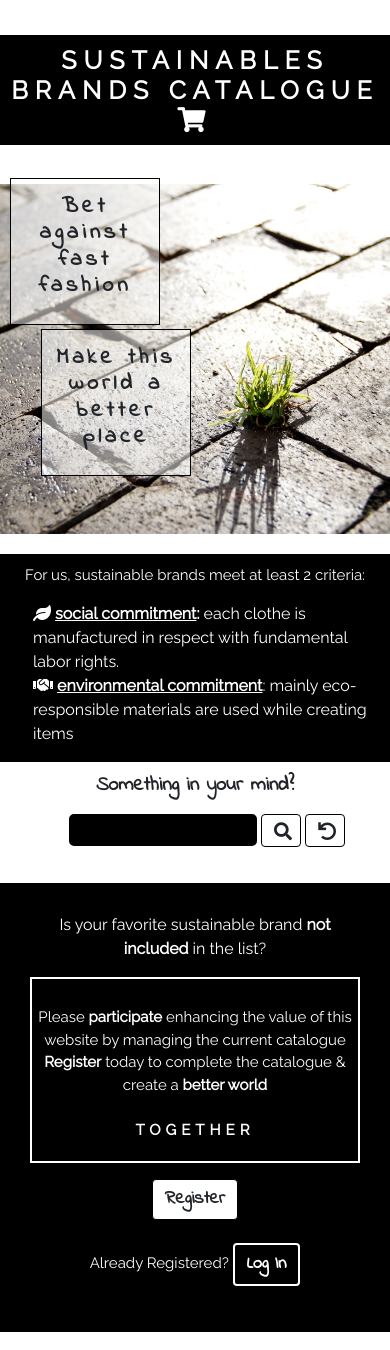
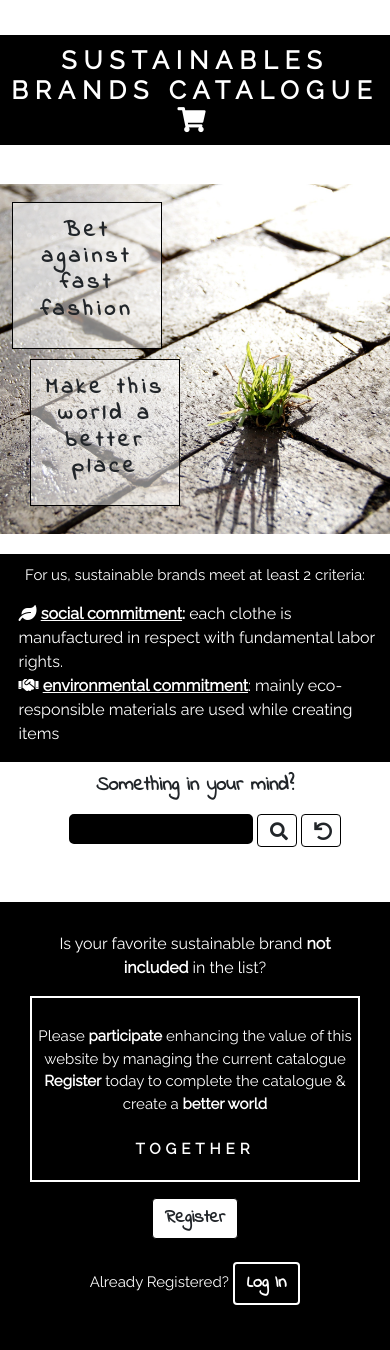
Before and after one commit to ValentineLgd/Sustainable, a Flask app: page /search in a window 390 px wide. Shown: the part 82-1432 px from the top of the page. Run offline with Flask 2, Linux system fonts and the light colour scheme; data that the repository does not hold is empty; some libraries are stand-ins or nearby versions.

Commit message:
fix bug in responsive version of get_brands hero image

```diff
--- a/static/css/style.css
+++ b/static/css/style.css
@@ -1,4 +1,12 @@
 @import url('https://fonts.googleapis.com/css2?family=Indie+Flower&family=Lato&family=Raleway&display=swap');
+
+
+*{
+    margin:0;
+    padding:0;
+    border:0;
+}
+
 body {
     font-family: 'Raleway', sans-serif;
 }
@@ -409,6 +417,7 @@ ul {
 
 .image-getbrands {
     background-image: url('/static/img/shopping_img.jpg');
+    position:relative;
 }
 
 .image-about {
@@ -429,28 +438,22 @@ ul {
     padding-top:15px;
     background-color: rgba(255, 255, 255, 0.5);
     border:1px solid black;
-    top: 350px;
-    left: 140px;
+    top: 5%;
+    left: 3%;
     position: absolute;
 }
 
-
 .cover-text-2 {
     height: 100px;
-    top: 130px;
-    left: 150px;
-
+    top: 45%;
+    left: 10%;
+    position: absolute;
 }
 
 .description-brand ul {
     margin-left:25%;
 }
 
-
-@media only screen and (min-width:992px) and (max-width: 1200px) {
-.cover-text {
-    top:20%;
-}}
 
 @media only screen and (max-width: 1200px) {
 .cover-about-text {
@@ -477,19 +480,6 @@ ul {
     font-size:16px;
 }
 }
-@media only screen and (max-width: 550px) and (min-width: 410px) {
-.cover-text {
-    width: 150px;
-    top: 40%;
-    left: 10px;
-    padding-left: 0px;
-    padding-bottom: 130px;
-}
-
-.cover-about-text {
-    left:0px;
-}
-}
 
 @media only screen and (max-width: 500px) {
 .cover-about-text {
@@ -510,36 +500,21 @@ ul {
     background-position: center;
     background-repeat: no-repeat;
 
-}}
-
-@media only screen and (max-width: 992px) {
-.cover-text {
-    left: 0px;
 }
-.cover-text-2 {
-    left: 170px;
-}
-.description-brand ul {
-    margin-left:1%;
-}
-}
-
-@media only screen and (max-width: 500px) {
 
 .base {
     margin-top:30%;
 }
 .cover-text {
     height: 10px;
-    top: 260px;
     width: 150px;
-    left: 10px;
+    left: 3%;
     padding-left: 0px;
     padding-bottom: 130px;
 }
 .cover-text-2 {
     height: 100px;
-    top: 160px;
+    top: 50%;
     left: 30PX;
 }
 
@@ -552,6 +527,14 @@ ul {
     margin-left:5%;
 }}
 
+
+@media only screen and (max-width: 992px) {
+.description-brand ul {
+    margin-left:1%;
+}
+
+}
+
 .description-brand {
     background-color: black;
     padding-top:10px;
@@ -562,18 +545,6 @@ ul {
 .align {
     text-align: center;
 }
-
-.cover-text-2 {
-    top:150px;
-}
-
-@media only screen and (max-width: 420px) and (min-width: 400px)  {
-.cover-text {
-    top:280px;
-}
-.cover-text-2 {
-    top:150px;
-}}
 
 /* Manage catalogue */
 
--- a/templates/get_brands.html
+++ b/templates/get_brands.html
@@ -5,14 +5,16 @@
         <h1><strong>Sustainables brands catalogue <i class="fas fa-shopping-cart"></i></strong></h1>
     </div>
         <div class="container-fluid img-outer">
-            <div class="image image-getbrands">
+        <div class="image image-getbrands">
             <div class="cover-text">
-            <h2>
-            Bet against fast fashion</h2>
+                <h2>
+                Bet against fast fashion</h2>
+            </div>
             <div class="cover-text cover-text-2">
-            <h2>Make this world a better place
-            </h2></div>
+                <h2>Make this world a better place
+                </h2>
             </div>
+        </div>
         </div>
         <div class="container-fluid">
         <div class="row">
```
